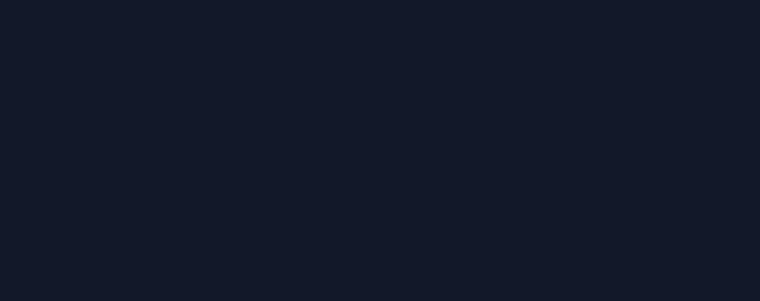
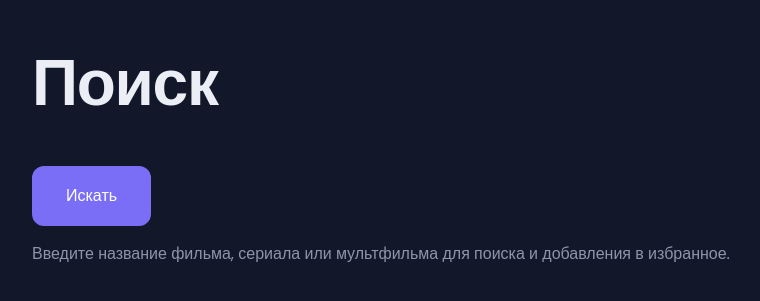
Before and after one commit to evgenmil/dz-react, a React (Vite) app: page / in a window 1280 px wide. Shown: the part 259-560 px from the top of the page, without its empty margins (259-1019 px from the left). Built offline with nearby package versions, Linux system fonts and the light colour scheme.

Commit message:
Компоненты

```diff
--- a/src/App.css
+++ b/src/App.css
@@ -2,7 +2,6 @@
   max-width: 1200px;
   margin: 0 auto;
   padding: 2rem;
-  text-align: center;
 }
 
 .logo {
--- a/src/App.jsx
+++ b/src/App.jsx
@@ -1,10 +1,15 @@
 import './App.css';
+import Button from './components/Button/Button';
+import Header from './components/Header/Header';
+import Paragraph from './components/Paragraph/Paragraph';
 
 function App() {
 
 	return (
 		<>
-
+			<Header text="Поиск" />
+			<Button label="Искать" className="primary" />
+			<Paragraph className="small">Введите название фильма, сериала или мультфильма для поиска и добавления в избранное.</Paragraph>
 		</>
 	);
 }
--- /dev/null
+++ b/src/components/Button/Button.css
@@ -0,0 +1,24 @@
+button {
+  border-radius: 8px;
+  border: 1px solid transparent;
+  padding: 0.6em 1.2em;
+  font-size: 1rem;
+  line-height: 150%;
+  color: #fff;
+  font-family: inherit;
+  cursor: pointer;
+  transition: border-color 0.25s;
+}
+button:hover {
+}
+button:focus,
+button:focus-visible {
+  outline: 4px auto -webkit-focus-ring-color;
+}
+
+.primary {
+  border: 2px solid #7b6ef6;
+  border-radius: 0.75rem;
+  padding: 1rem 2rem;
+  background: #7b6ef6;
+}
--- /dev/null
+++ b/src/components/Button/Button.jsx
@@ -0,0 +1,5 @@
+import './Button.css';
+
+export default function Button({ label, className }) {
+	return <button className={className}>{label}</button>;
+}
--- /dev/null
+++ b/src/components/Header/Header.css
@@ -0,0 +1,7 @@
+h1 {
+  font-weight: 600;
+  font-size: 4rem;
+  line-height: 125%;
+  letter-spacing: -0.02em;
+  color: #ebeef5;
+}
--- /dev/null
+++ b/src/components/Header/Header.jsx
@@ -0,0 +1,5 @@
+import './Header.css';
+
+export default function Header({ text }) {
+	return <h1>{text}</h1>;
+}
--- /dev/null
+++ b/src/components/Paragraph/Paragraph.css
@@ -0,0 +1,11 @@
+p {
+  font-weight: 400;
+  font-size: 1.25rem;
+  line-height: 160%;
+  color: #8e95a9;
+}
+
+.small {
+  font-size: 1rem;
+  line-height: 150%;
+}
--- /dev/null
+++ b/src/components/Paragraph/Paragraph.jsx
@@ -0,0 +1,10 @@
+import './Paragraph.css';
+
+export default function Paragraph(props) {
+	return (
+		<p className={props.className}>
+			{props.children}
+		</p>
+	);
+
+}
--- a/src/index.css
+++ b/src/index.css
@@ -1,5 +1,7 @@
+@import url("https://fonts.googleapis.com/css?family=Poppins");
+
 :root {
-  font-family: Poppins, sans-serif;
+  font-family: "Poppins", sans-serif;
   line-height: 1.5;
   font-weight: 400;
 
@@ -29,27 +31,3 @@ body {
   min-width: 320px;
   min-height: 100vh;
 }
-
-h1 {
-  font-size: 3.2em;
-  line-height: 1.1;
-}
-
-button {
-  border-radius: 8px;
-  border: 1px solid transparent;
-  padding: 0.6em 1.2em;
-  font-size: 1em;
-  font-weight: 500;
-  font-family: inherit;
-  background-color: #1a1a1a;
-  cursor: pointer;
-  transition: border-color 0.25s;
-}
-button:hover {
-  border-color: #646cff;
-}
-button:focus,
-button:focus-visible {
-  outline: 4px auto -webkit-focus-ring-color;
-}
```
